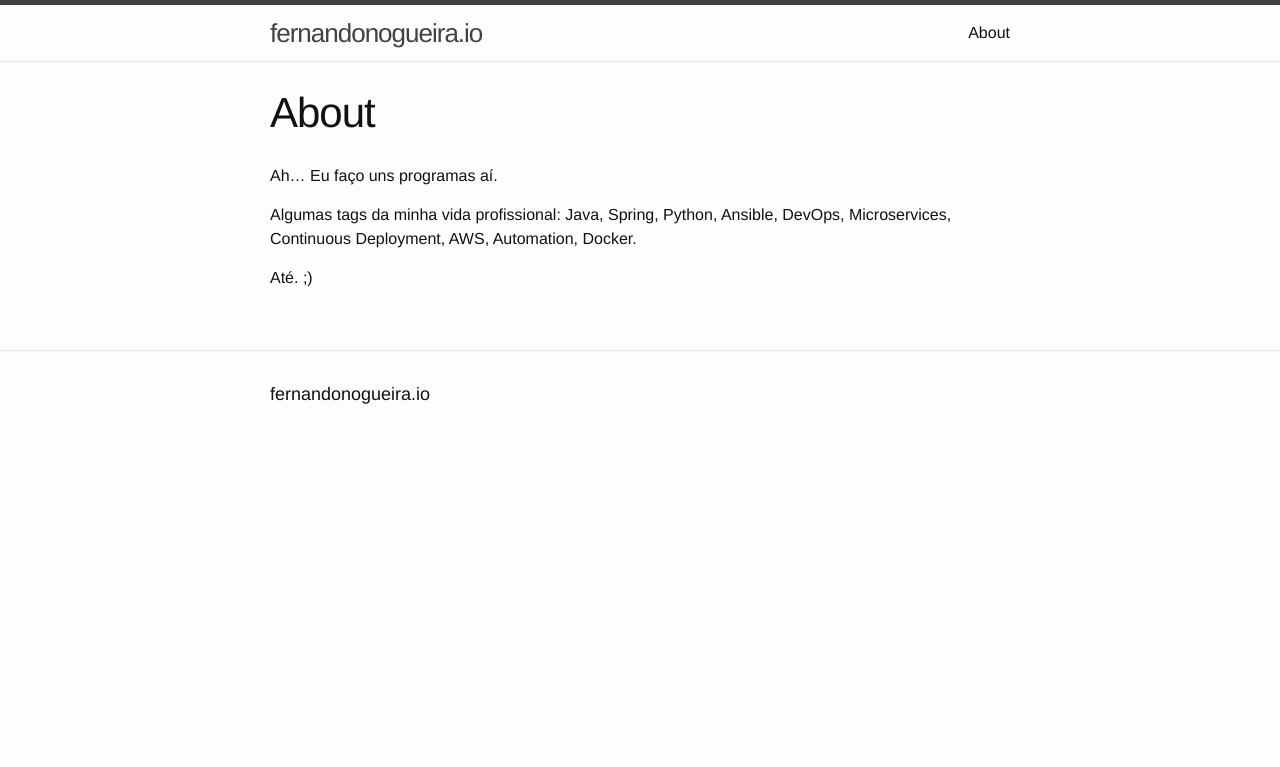
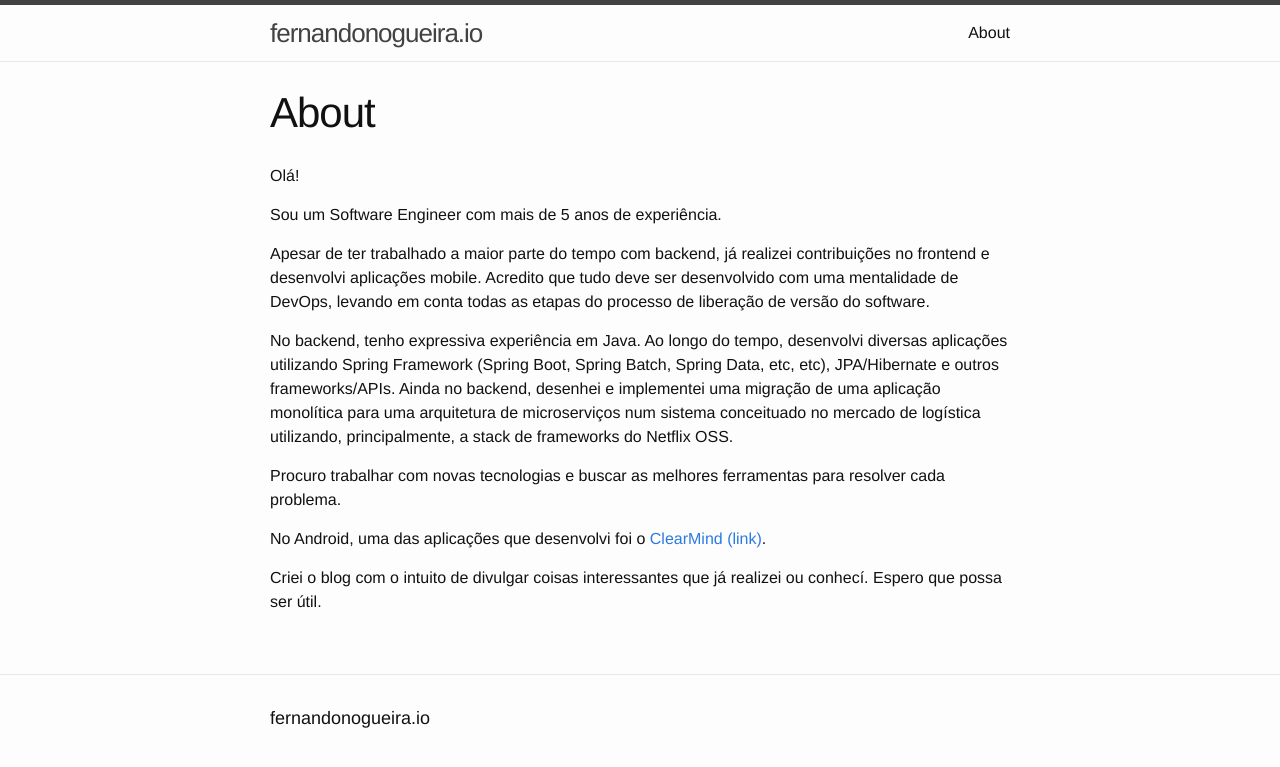
Before and after one commit to fernandonogueira/fernandonogueira.github.io, a Jekyll site: the page built from about.md, in a window 1280 px wide. Shown: the top 767 px of the page. Built offline with Jekyll 4.4.1, drawn with Linux system fonts in a browser that asks for light colours; comment, search, counter and statistics services are not loaded.

Commit message:
Disqus and About page

```diff
--- a/_includes/footer.html
+++ b/_includes/footer.html
@@ -63,3 +63,4 @@
   ga('send', 'pageview');
 
 </script>
+ <script id="dsq-count-scr" src="//fernandonogueira.disqus.com/count.js" async></script>
--- a/about.md
+++ b/about.md
@@ -4,9 +4,23 @@ title: About
 permalink: /about/
 ---
 
-Ah...
-Eu faço uns programas aí.
+Olá!
 
-Algumas tags da minha vida profissional: Java, Spring, Python, Ansible, DevOps, Microservices, Continuous Deployment, AWS, Automation, Docker.
+Sou um Software Engineer com mais de 5 anos de experiência.
 
-Até. ;)
+Apesar de ter trabalhado a maior parte do tempo com backend, já realizei contribuições no frontend e desenvolvi aplicações mobile.
+Acredito que tudo deve ser desenvolvido com uma mentalidade de DevOps, levando em conta todas as etapas do processo de liberação de versão do software.
+
+No backend, tenho expressiva experiência em Java. Ao longo do tempo, desenvolvi diversas aplicações utilizando
+Spring Framework (Spring Boot, Spring Batch, Spring Data, etc, etc), JPA/Hibernate e outros frameworks/APIs.
+Ainda no backend, desenhei e implementei uma migração de uma aplicação monolítica para uma arquitetura de microserviços
+num sistema conceituado no mercado de logística utilizando, principalmente, a stack de frameworks do Netflix OSS.
+
+Procuro trabalhar com novas tecnologias e buscar as melhores ferramentas para resolver cada problema.
+
+No Android, uma das aplicações que desenvolvi foi o [ClearMind (link)][clearmind-app].
+
+Criei o blog com o intuito de divulgar coisas interessantes que já realizei ou conhecí.
+Espero que possa ser útil.
+
+[clearmind-app]: https://play.google.com/store/apps/details?id=me.fernandonogueira.pomodoro
```
Also changed, not shown: _includes/comments.html (+18 -9 lines).
